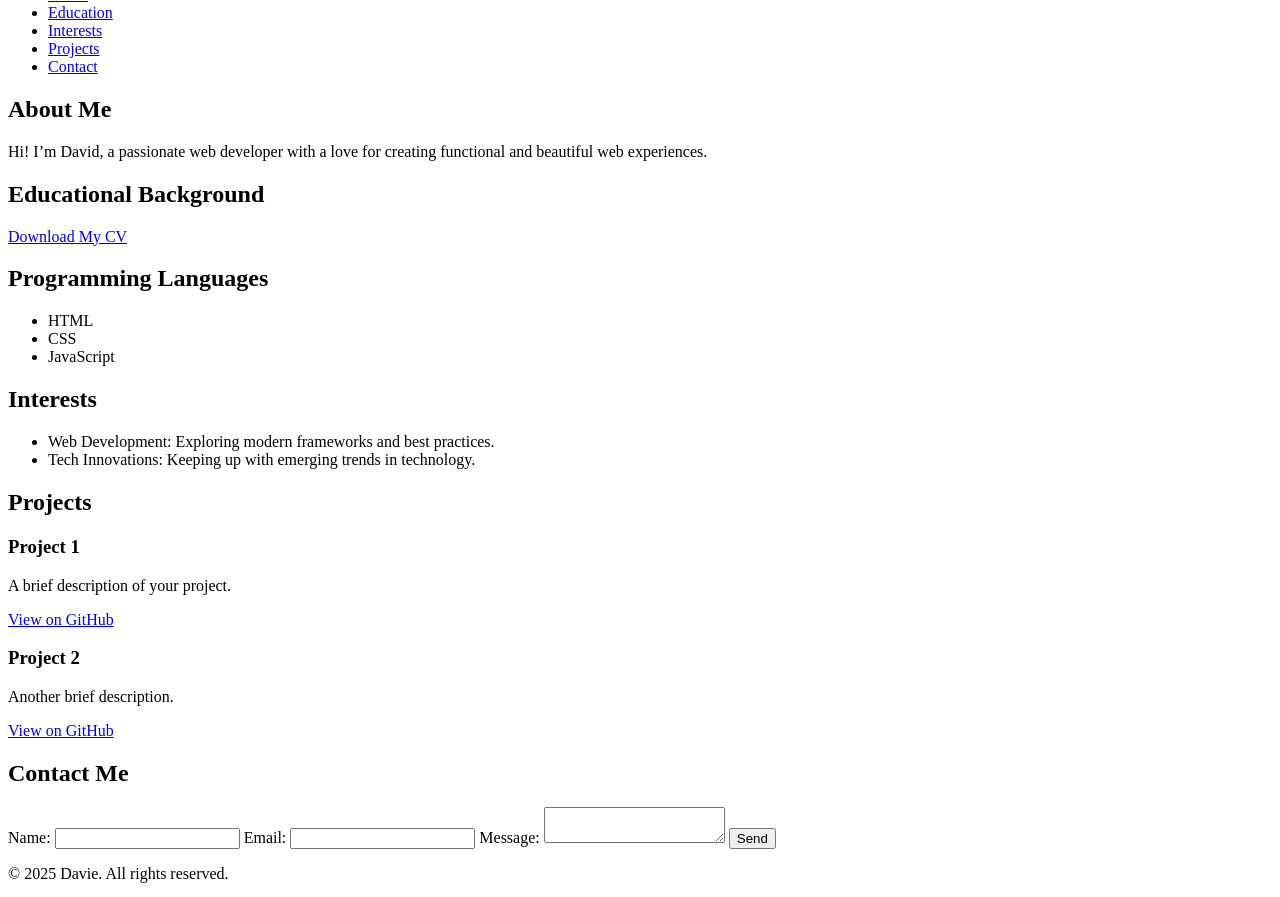
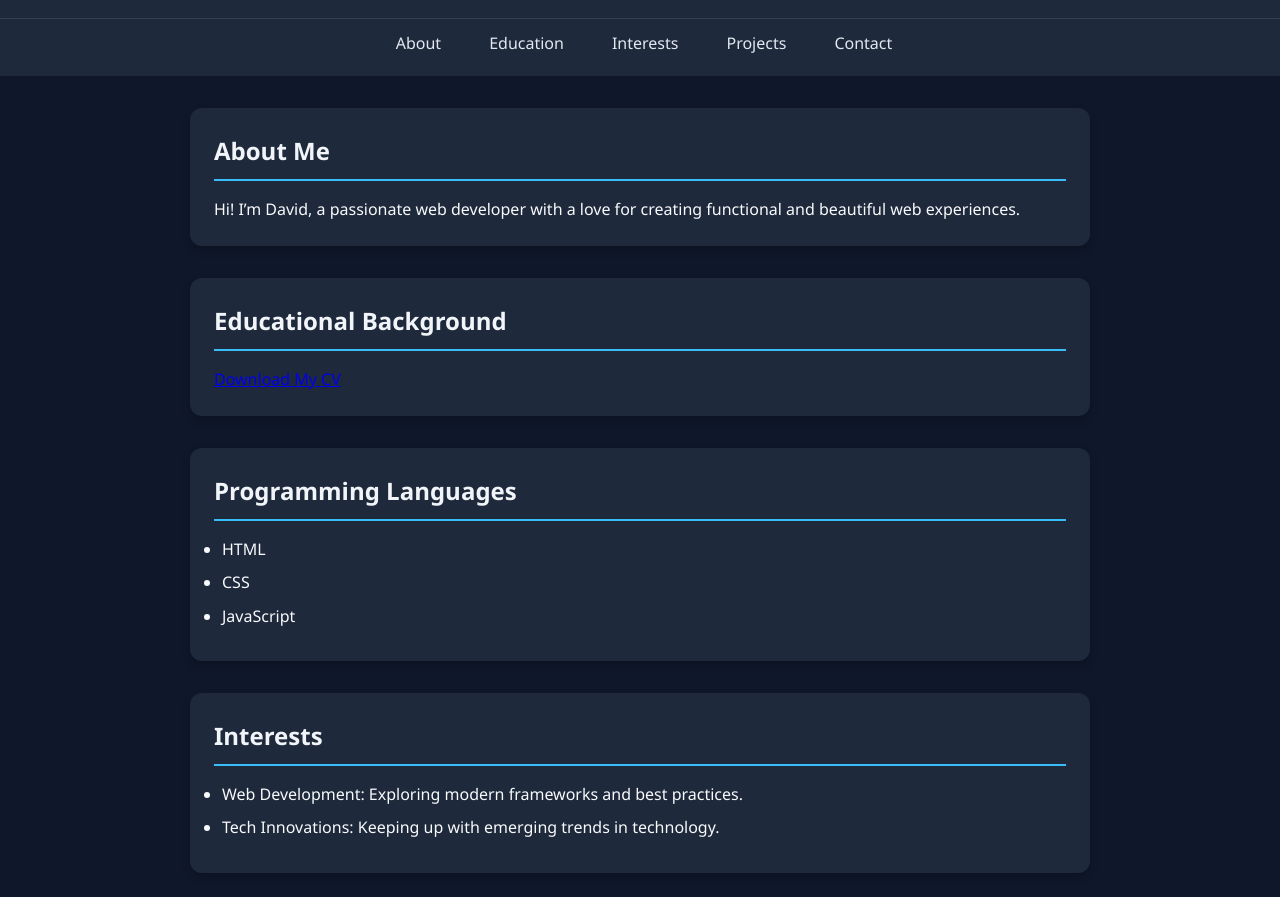
Before and after one commit to Davie35/PLP, a plain HTML site: page HACKATHONS/portfolio.html in a window 1280 px wide. Shown: the part 128-1025 px from the top of the page. Drawn offline with Linux system fonts and the light colour scheme.

Commit message:
added css file

```diff
--- a/HACKATHONS/portfolio.html
+++ b/HACKATHONS/portfolio.html
@@ -8,7 +8,7 @@
   <title>Davie | Portfolio</title>
 
   <!-- Link to your CSS file -->
-  <link rel="stylesheet" href="style.css" />
+  <link rel="stylesheet" href="styles.css" />
 
   <!-- Optional: Favicon -->
   <link rel="icon" href="Images/FAVICON PORTFOLIO.png" type="image/x-icon" />
--- /dev/null
+++ b/HACKATHONS/styles.css
@@ -0,0 +1,161 @@
+/* Base styles */
+* {
+  margin: 0;
+  padding: 0;
+  box-sizing: border-box;
+}
+
+body {
+  font-family: 'Segoe UI', Tahoma, Geneva, Verdana, sans-serif;
+  background-color: #0f172a; /* dark navy */
+  color: #f8fafc;
+  line-height: 1.6;
+  font-size: 1rem;
+}
+
+/* Header styles */
+header {
+  background-color: #1e293b;
+  padding: 2rem 0;
+  text-align: center;
+  border-bottom: 1px solid #334155;
+}
+
+header h1 {
+  font-size: 2rem;
+  font-weight: bold;
+  margin-bottom: 0.3rem;
+}
+
+header p {
+  font-size: 1rem;
+  color: #94a3b8;
+}
+
+/* Navigation */
+nav {
+  background-color: #1e293b;
+  padding: 0.75rem 0;
+}
+
+nav ul {
+  display: flex;
+  justify-content: center;
+  list-style: none;
+  gap: 2rem;
+}
+
+nav ul li a {
+  color: #e2e8f0;
+  text-decoration: none;
+  font-weight: 500;
+  padding: 0.5rem;
+  transition: all 0.3s ease;
+}
+
+nav ul li a:hover {
+  color: #38bdf8;
+  border-bottom: 2px solid #38bdf8;
+}
+
+
+/* Sections */
+section {
+  background-color: #1e293b;
+  margin: 2rem auto;
+  padding: 1.5rem;
+  border-radius: 12px;
+  box-shadow: 0 4px 8px rgba(0, 0, 0, 0.2);
+  width: 90%;
+  max-width: 900px;
+  transition: transform 0.3s ease;
+}
+
+section:hover {
+  transform: translateY(-3px);
+}
+
+section h2 {
+  font-size: 1.5rem;
+  color: #f1f5f9;
+  margin-bottom: 1rem;
+  border-bottom: 2px solid #38bdf8;
+  padding-bottom: 0.5rem;
+}
+
+/* CV download link */
+a.cv-link {
+  color: #38bdf8;
+  font-weight: 600;
+  text-decoration: none;
+}
+
+a.cv-link:hover {
+  text-decoration: underline;
+}
+
+/* Lists */
+ul {
+  list-style-type: disc;
+  padding-left: 0.5rem;
+}
+
+li {
+  margin-bottom: 0.5rem;
+}
+
+/* Contact form */
+form {
+  display: flex;
+  flex-direction: column;
+  gap: 1rem;
+}
+
+input,
+textarea {
+  padding: 0.8rem;
+  border-radius: 8px;
+  border: none;
+  background-color: #334155;
+  color: #f8fafc;
+}
+
+input:focus,
+textarea:focus {
+  outline: 2px solid #38bdf8;
+}
+
+button {
+  background-color: #38bdf8;
+  border: none;
+  padding: 0.8rem;
+  color: #0f172a;
+  font-weight: bold;
+  border-radius: 8px;
+  cursor: pointer;
+  transition: background-color 0.3s ease;
+}
+
+button:hover {
+  background-color: #0ea5e9;
+}
+
+/* Footer */
+footer {
+  text-align: center;
+  padding: 1rem 0;
+  color: #64748b;
+  font-size: 0.9rem;
+}
+
+/* Responsive */
+@media (max-width: 600px) {
+  nav a {
+    display: inline-block;
+    margin: 0.5rem 0.5rem;
+  }
+
+  section {
+    width: 95%;
+  }
+}
```
